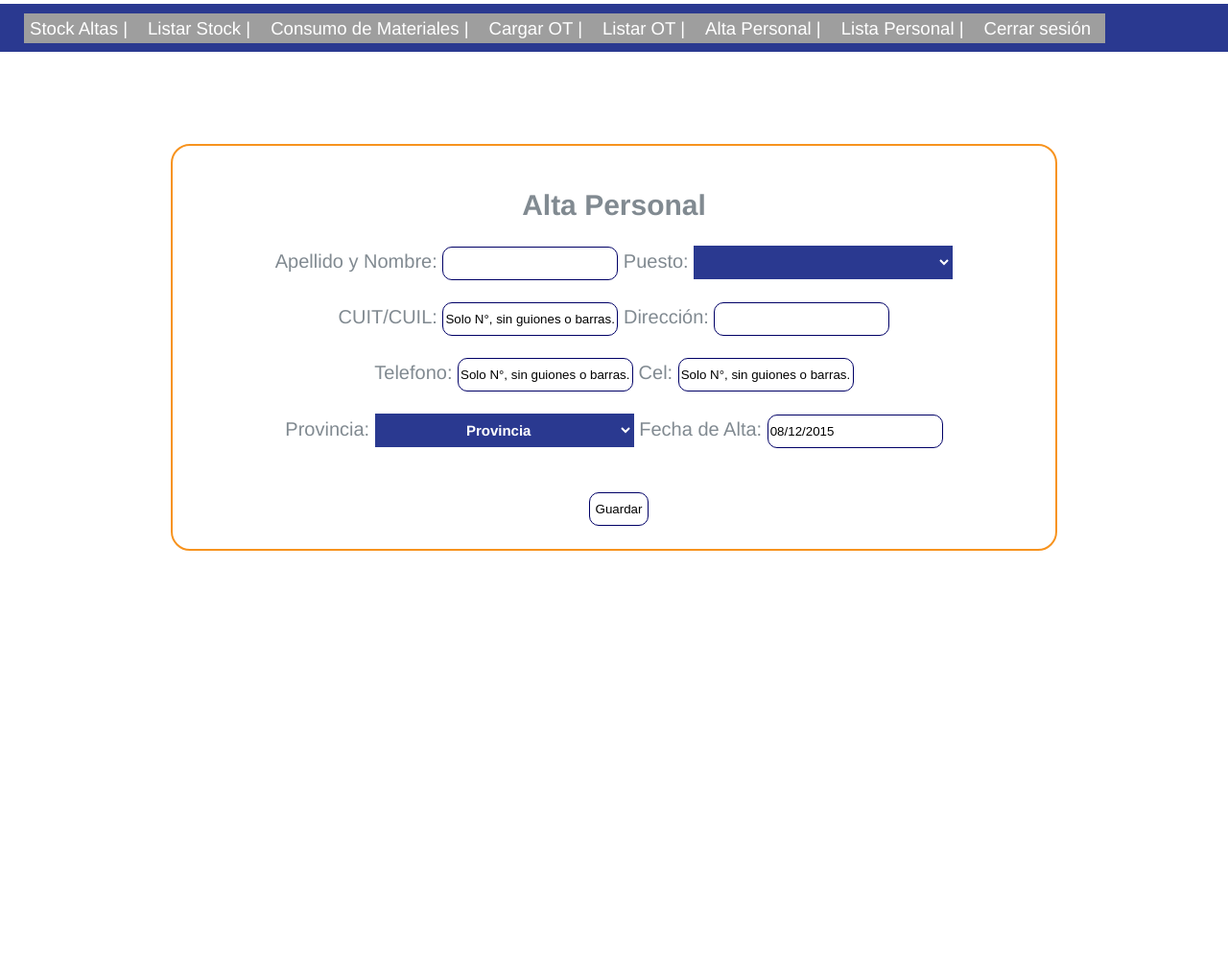
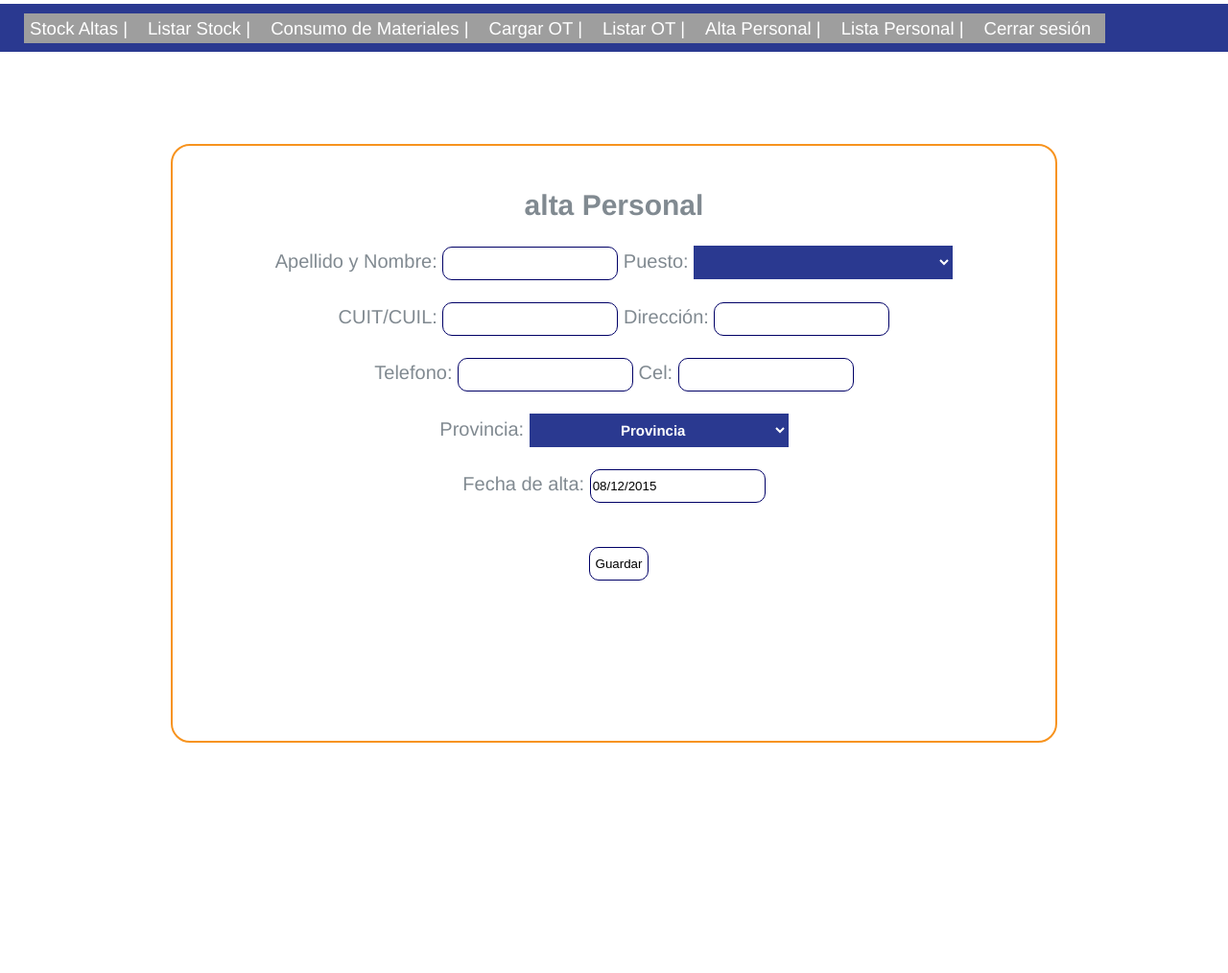
Before and after one commit to zafirodev/geot, a PHP site: page /administrador/altapersonal.php in a window 1280 px wide. Shown: the part 149-1163 px from the top of the page at 96% size. Run offline with PHP 8.4, Linux system fonts and the light colour scheme; the visitor is signed in with stand-in values (Sample User, id 1); data that the repository does not hold is empty; grey boxes are pictures that could not be loaded.

Commit message:
fix de maqueta

```diff
--- a/administrador/ajax/borraot.php
+++ b/administrador/ajax/borraot.php
@@ -3,7 +3,7 @@ session_start();
 include_once("../class/conexion.class.php" );
 $id = $_GET['id'];
 
-$db = new MySQL();
+//$db = new MySQL();
 $query="update ot set EstadoID=3 where ID=$id";
 $result =  $db->consulta($query);
 
--- a/administrador/altapersonal.php
+++ b/administrador/altapersonal.php
@@ -1,11 +1,11 @@
 <?php
 include("header.php");
 ?>
-<div id="frmaltapersonal" class="formularios" style="margin: 100px auto 0; width: 900px; text-align: center;">
+<div id="frmaltapersonal" class="formularios" style="margin: 100px auto 0px; width: 900px; text-align: center; height: 600px;">
 		<form  id="altaot" class="altas" action="ajax/abmpersonal.php" method="post" style="height:180px;">
 			<div id="ajax_loader" style=" position:fixed; margin-top: -32px;">
 	<img id="loader_gif" src="img/239.gif" style="display:none; margin-bottom:-420px; "/></div>
-            <h2 align="center">Alta Personal</h2>
+            <h2 align="center">alta Personal</h2>
 			<p>Apellido y Nombre:</p> <input type="text" id="nombreapellido" name="nombreapellido" />
             <p>Puesto:</p> <select name="puesto" class="modifrubro">
 										<?php
@@ -17,10 +17,10 @@ include("header.php");
 										}
 										?>
 									</select><br><br>
-			<p>CUIT/CUIL:</p> <input type="text" id="cuilcuit" name="cuilcuit" value="Solo N°, sin guiones o barras."/>
+			<p>CUIT/CUIL:</p> <input type="text" id="cuilcuit" name="cuilcuit" alt="Solo N°, sin guiones o barras."/>
 			<p>Dirección:</p> <input type="text" id="direccion" name="direccion" /><br><br>
-			<p>Telefono:</p> <input type="text" id="telefono" name="telefono" value="Solo N°, sin guiones o barras."/>
-			<p>Cel:</p> <input type="text" id="celular" name="celular" value="Solo N°, sin guiones o barras."/><br><br>
+			<p>Telefono:</p> <input type="text" id="telefono" name="telefono" alt="Solo N°, sin guiones o barras."/>
+			<p>Cel:</p> <input type="text" id="celular" name="celular" alt="Solo N°, sin guiones o barras."/><br><br>
             <p>Provincia:</p> <select id="prov" name="prov" class="modifrubro">
 										<?php
 										$db = new MySQL();
@@ -31,14 +31,14 @@ include("header.php");
 											echo '<option value="'.$result2[id].'">'.utf8_encode($result2[nombre]).'</option>';
 										}
 										?>
-									</select>
-<div id="dept" style="display:none;"> <p>Departamento:</p> <select id="depto" name="depto">
+									</select><br><br>
+<div id="dept" style="display:none;"> <p>Departamento:</p> <select id="depto" name="depto" class="modifrubro">
 
 									</select><br><br>      </div>
 
-<div id="local" style="display:none">	<p>Localidad:</p> <select id="localidad" name="localidad">
-									</select><br> </div>
-			<p>Fecha de Alta:</p> <input type="text" name="falta" value="<?php  echo date("d/m/Y"); ?>" readonly="readonly" /><br>
+<div id="local" style="display:none">	<p>Localidad:</p> <select id="localidad"  class="modifrubro" name="localidad">
+									</select><br><br> </div>
+			<p>Fecha de alta:</p> <input type="text" name="falta" value="<?php  echo date("d/m/Y"); ?>" readonly="readonly" /><br>
 			<input type="hidden" name="fbaja" />
             <br><br>
 			<input type="submit" value="Guardar" />
--- a/administrador/css/estilos.css
+++ b/administrador/css/estilos.css
@@ -285,6 +285,19 @@ input:hover,select:hover {
     color: #ffffff;
     font-weight: bold;
 }
+
+
+.btn.btn-primarya {
+    background: #F7931E;
+    border-color: #010960;
+    font-weight: bold;
+}
+.btn.btn-primarya:hover,
+.btn.btn-primarya:focus {
+    background: #2a3990;
+    color: #ffffff;
+    font-weight: bold;
+}
 #altarubro p, #modunidad p, #altaunidad p, #altaarticulo p, #actualizaarticulo p, #altaarticuloe p, #altaarticuloe p, #actualizaarticuloe p, #frmtraspaso p, #consummateria p, #altaot p{
     display: inline;
 }
--- a/administrador/header.php
+++ b/administrador/header.php
@@ -19,7 +19,7 @@ header('Content-type: text/html; charset=utf-8');
 <style type="text/css">
 		@import "inc/datepicker/humanity.datepick.css";
 </style>
-<title>ASM Desarrollo - G.O.T Comunicaciones</title>
+<title>ZafiroDev - GEOT Telecomunicaciones</title>
 <link rel="stylesheet" type="text/css" href="css/estilos.css" />
 <meta http-equiv="Content-Type" content="text/html; charset=utf-8" />
 <SCRIPT language="javascript">
--- a/administrador/inc/datepicker/humanity.datepick.css
+++ b/administrador/inc/datepicker/humanity.datepick.css
@@ -104,6 +104,7 @@ img.datepick-trigger {
 .datepick {
 	text-align: center;
 	font-size: 100%;
+	margin-top: 48px;
 }
 .datepick a {
 	display: block;
--- a/index.php
+++ b/index.php
@@ -5,7 +5,7 @@ header('Content-type: text/html; charset=utf-8');
 <html>
 <header>
 <link rel="stylesheet" type="text/css" href="administrador/css/estilos.css" />
-<title>ASM Desarrollo - G.O.T. Comunicaciones</title>
+<title>ZafiroDev - GEOT Telecomunicaciones</title>
 </header>
 <body>
 <div align="center" id="cabecera">
```
Also changed, not shown: administrador/altastock.php (+5 -5 lines), administrador/cargaoperacion.php (+6 -6 lines).
